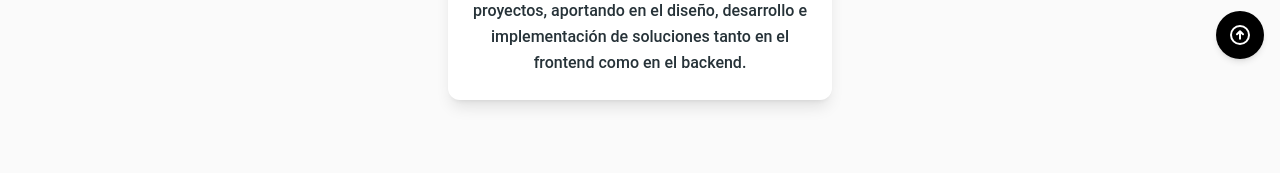
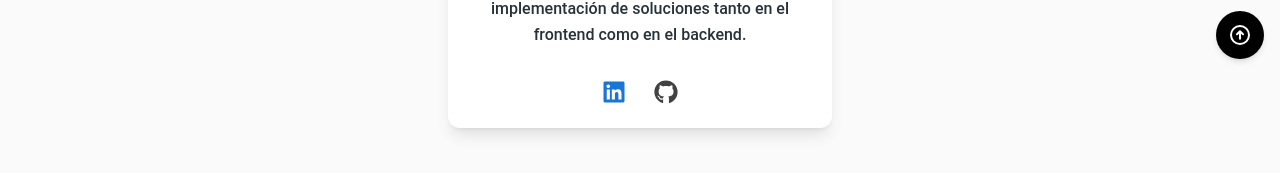
Before and after one commit to Smejia11/porfolio, a Next.js app: page / in a window 1280 px wide. Shown: the part 725-898 px from the top of the page. Built offline with nearby package versions, Linux system fonts and the light colour scheme.

Commit message:
feat: added social media icons

```diff
--- a/package.json
+++ b/package.json
@@ -18,6 +18,7 @@
     "postcss": "8.4.24",
     "react": "^18.0.0",
     "react-dom": "^18.0.0",
+    "react-icons": "5.5.0",
     "resend": "6.0.2",
     "tailwindcss": "3.3.2",
     "ts-pattern": "5.0.5"
--- a/src/app/Section/SectionExperian.tsx
+++ b/src/app/Section/SectionExperian.tsx
@@ -7,8 +7,8 @@ function SectionExperian() {
   return (
     <section
       className="min-h-screen max-w-full flex flex-col justify-center items-center"
-      data-aos="fade-up"
-      data-aos-duration="2000"
+      data-aos="fade-down"
+      data-aos-duration="4000"
       ref={experianRef}
     >
       {experience.map((exp) => (
--- a/src/app/api/send/route.ts
+++ b/src/app/api/send/route.ts
@@ -37,7 +37,7 @@ export async function POST(req: NextRequest) {
       from: fromEmail,
       to: [toEmail],
       subject: "Nuevo contacto",
-      html: generateEmailHtml(name, description, email),
+      html: generateEmailHtml({ name, description, email }),
     });
 
     console.log("Sending email:", {
--- a/src/app/components/EmailTemplate.ts
+++ b/src/app/components/EmailTemplate.ts
@@ -16,11 +16,15 @@ export const escapeHtml = (input: unknown): string => {
   return text.replace(/[&<>"'`=/]/g, (char) => htmlEscapeMap[char] || char);
 };
 
-export const generateEmailHtml = (
-  name: string,
-  email: string,
-  description: string
-): string => {
+export const generateEmailHtml = ({
+  name,
+  email,
+  description,
+}: {
+  name: string;
+  email: string;
+  description: string;
+}) => {
   return `
     <!DOCTYPE html>
     <html lang="es">
--- a/src/app/components/ProfileCard.tsx
+++ b/src/app/components/ProfileCard.tsx
@@ -2,10 +2,11 @@ import {
   Card,
   CardHeader,
   CardBody,
-  CardFooter,
   Typography,
 } from "@material-tailwind/react";
 import { aboundMe } from "../data/info";
+import { CardFooter } from "@material-tailwind/react";
+import { FaLinkedin, FaGithub } from "react-icons/fa";
 
 export function ProfileCard() {
   return (
@@ -24,6 +25,27 @@ export function ProfileCard() {
           {aboundMe.description}
         </Typography>
       </CardBody>
+      <CardFooter className="flex justify-center gap-7 pt-2">
+        {/* LinkedIn */}
+        <a
+          href="https://www.linkedin.com/in/santiago-mejia-oquendo-285bba21a/"
+          target="_blank"
+          rel="noopener noreferrer"
+          className="text-blue-700 text-2xl hover:scale-110 transition-transform"
+        >
+          <FaLinkedin />
+        </a>
+
+        {/* GitHub */}
+        <a
+          href="https://github.com/Smejia11"
+          target="_blank"
+          rel="noopener noreferrer"
+          className="text-gray-800 text-2xl hover:scale-110 transition-transform"
+        >
+          <FaGithub />
+        </a>
+      </CardFooter>
     </Card>
   );
 }
--- a/src/app/data/info.ts
+++ b/src/app/data/info.ts
@@ -1,3 +1,5 @@
+
+
 export const aboundMe = {
   description: `Ingeniero Full Stack con más de 4 años de experiencia participando activamente en equipos de desarrollo
 e investigación en empresas como Noatec S.A.S. y Sistran Andina. A lo largo de este tiempo, he asumido
```
